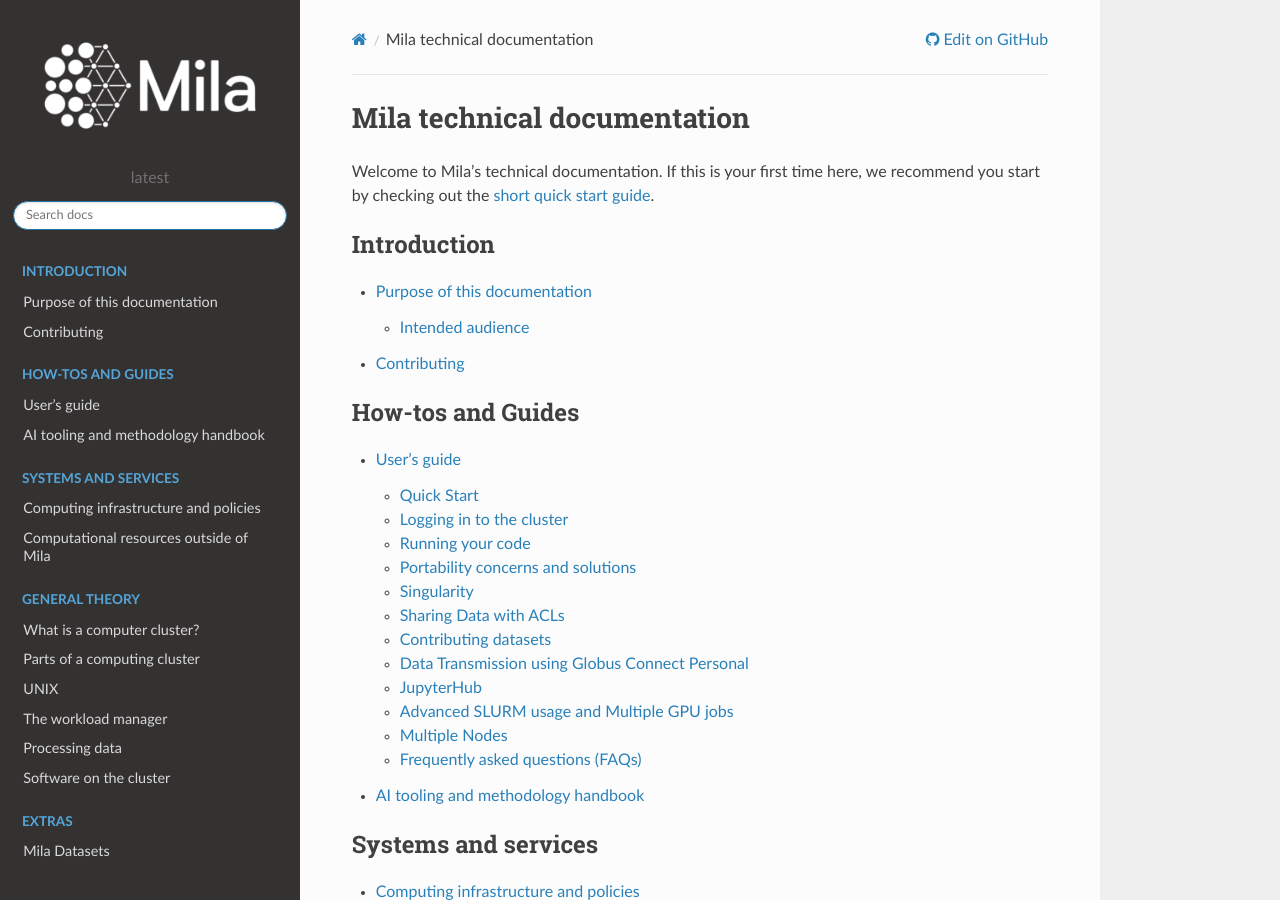
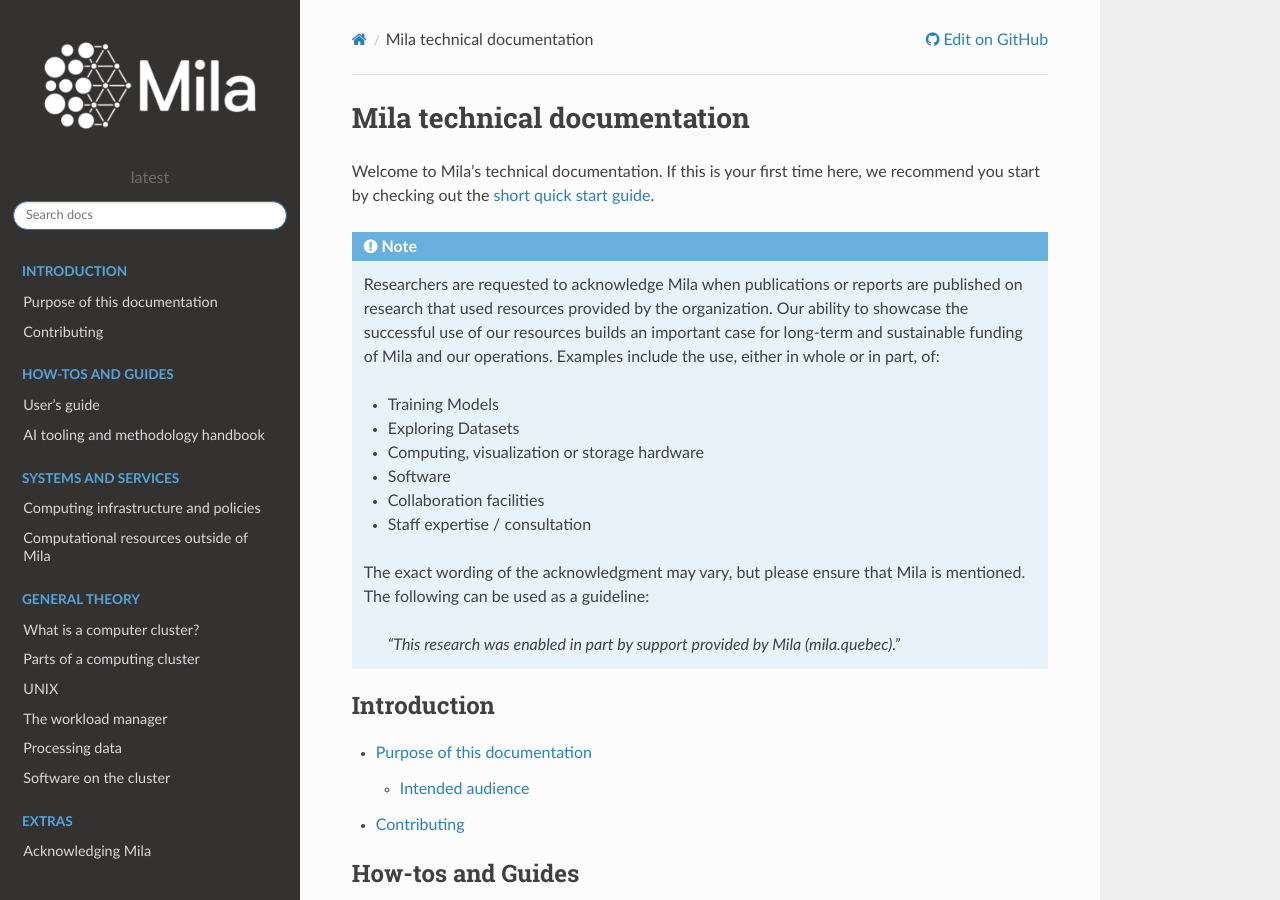
Before and after one commit to mila-iqia/mila-docs, a Sphinx documentation site: the page built from docs/index.rst, in a window 1280 px wide and 900 px high. Built offline with Sphinx 7.4.7 and the Read the Docs theme 2.0.0, drawn with Linux system fonts in a browser that asks for light colours.

Commit message:
Add Mila acknowledgement

```diff
--- /dev/null
+++ b/docs/Acknowledgement_text.rst
@@ -0,0 +1,19 @@
+.. note::
+
+   Researchers are requested to acknowledge Mila when publications or reports
+   are published on research that used resources provided by the organization.
+   Our ability to showcase the successful use of our resources builds an
+   important case for long-term and sustainable funding of Mila and our
+   operations. Examples include the use, either in whole or in part, of:
+
+   * Training Models
+   * Exploring Datasets
+   * Computing, visualization or storage hardware
+   * Software
+   * Collaboration facilities
+   * Staff expertise / consultation
+
+   The exact wording of the acknowledgment may vary, but please ensure that
+   Mila is mentioned. The following can be used as a guideline:
+
+      *"This research was enabled in part by support provided by Mila (mila.quebec)."*
--- a/docs/index.rst
+++ b/docs/index.rst
@@ -6,6 +6,8 @@
 Welcome to Mila's technical documentation. If this is your first time here, we
 recommend you start by checking out the :ref:`short quick start guide
 <quick_start>`.
+
+.. include:: Acknowledgement_text.rst
 
 
 .. Link to chapters below.
@@ -40,13 +42,14 @@
    :caption: Extras
    :maxdepth: 2
 
+   Acknowledgement
    Mila Datasets <https://datasets.server.mila.quebec/>
    Audio_video
    VSCode
    IDT
 
 :Support: To reach the Mila infrastructure support, please `submit
-          a support ticket. <https://milaquebec.freshdesk.com/a/tickets/new>`_
+   a support ticket. <https://milaquebec.freshdesk.com/a/tickets/new>`_
 
 
 :Contribution: If you find any errors in the documentation, missing or unclear
```
Also changed, not shown: docs/Acknowledgement.rst (added, +8 -0 lines), docs/Extra_compute_drac.rst (+7 -5 lines).
